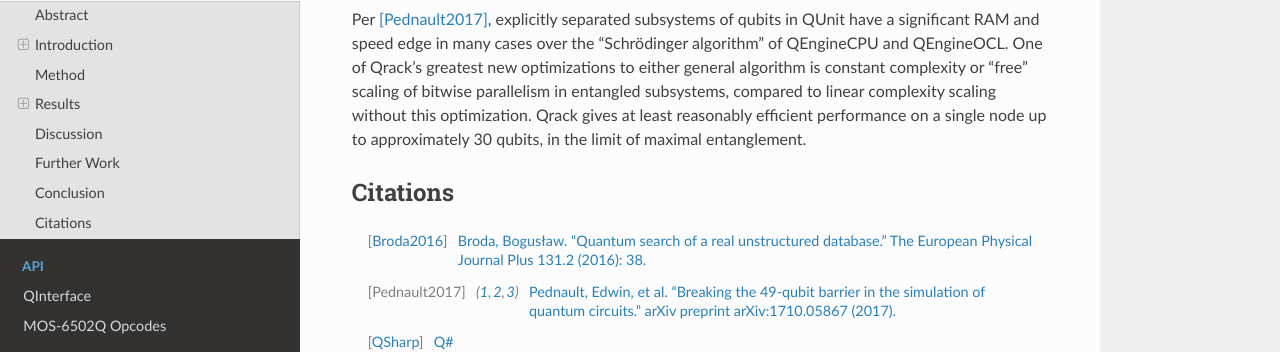
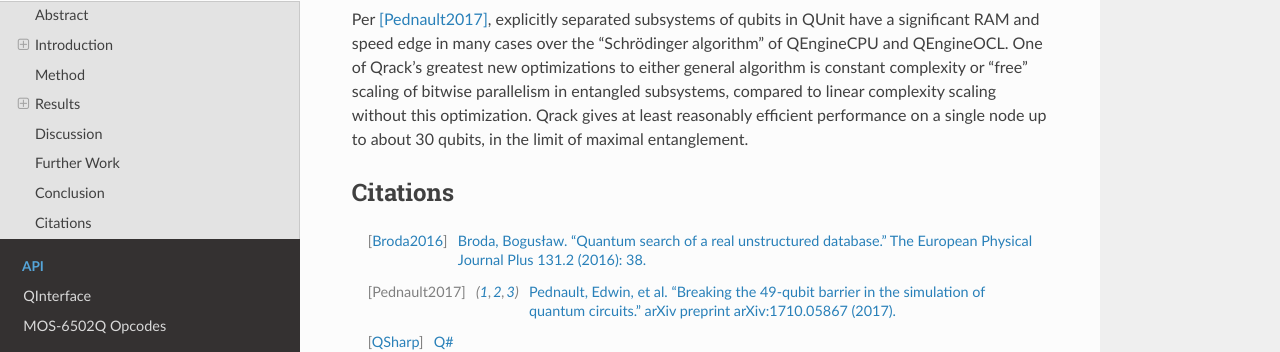
Before and after one commit to vm6502q/qrack.github.io, a Sphinx documentation site: the page built from docs/performance.rst, in a window 1280 px wide and 900 px high, scrolled down 8506 px. Shown: the part 284-636 px from the top of the window. Built offline with Sphinx 7.4.7 and the Read the Docs theme 2.0.0, drawn with Linux system fonts in a browser that asks for light colours; some of the changed text lies outside the part shown.

Commit message:
Typo editing

```diff
--- a/docs/performance.rst
+++ b/docs/performance.rst
@@ -196,7 +196,7 @@ We will also develop and maintain systematic comparisons to published benchmarks
 Conclusion
 **********
 
-Per [Pednault2017]_, explicitly separated subsystems of qubits in QUnit have a significant RAM and speed edge in many cases over the "Schrödinger algorithm" of QEngineCPU and QEngineOCL. One of Qrack's greatest new optimizations to either general algorithm is constant complexity or "free" scaling of bitwise parallelism in entangled subsystems, compared to linear complexity scaling without this optimization. Qrack gives at least reasonably efficient performance on a single node up to approximately 30 qubits, in the limit of maximal entanglement.
+Per [Pednault2017]_, explicitly separated subsystems of qubits in QUnit have a significant RAM and speed edge in many cases over the "Schrödinger algorithm" of QEngineCPU and QEngineOCL. One of Qrack's greatest new optimizations to either general algorithm is constant complexity or "free" scaling of bitwise parallelism in entangled subsystems, compared to linear complexity scaling without this optimization. Qrack gives at least reasonably efficient performance on a single node up to about 30 qubits, in the limit of maximal entanglement.
 
 Citations
 *********
```
Also changed, not shown: other parts of docs/performance.rst (+2 -2 lines).
